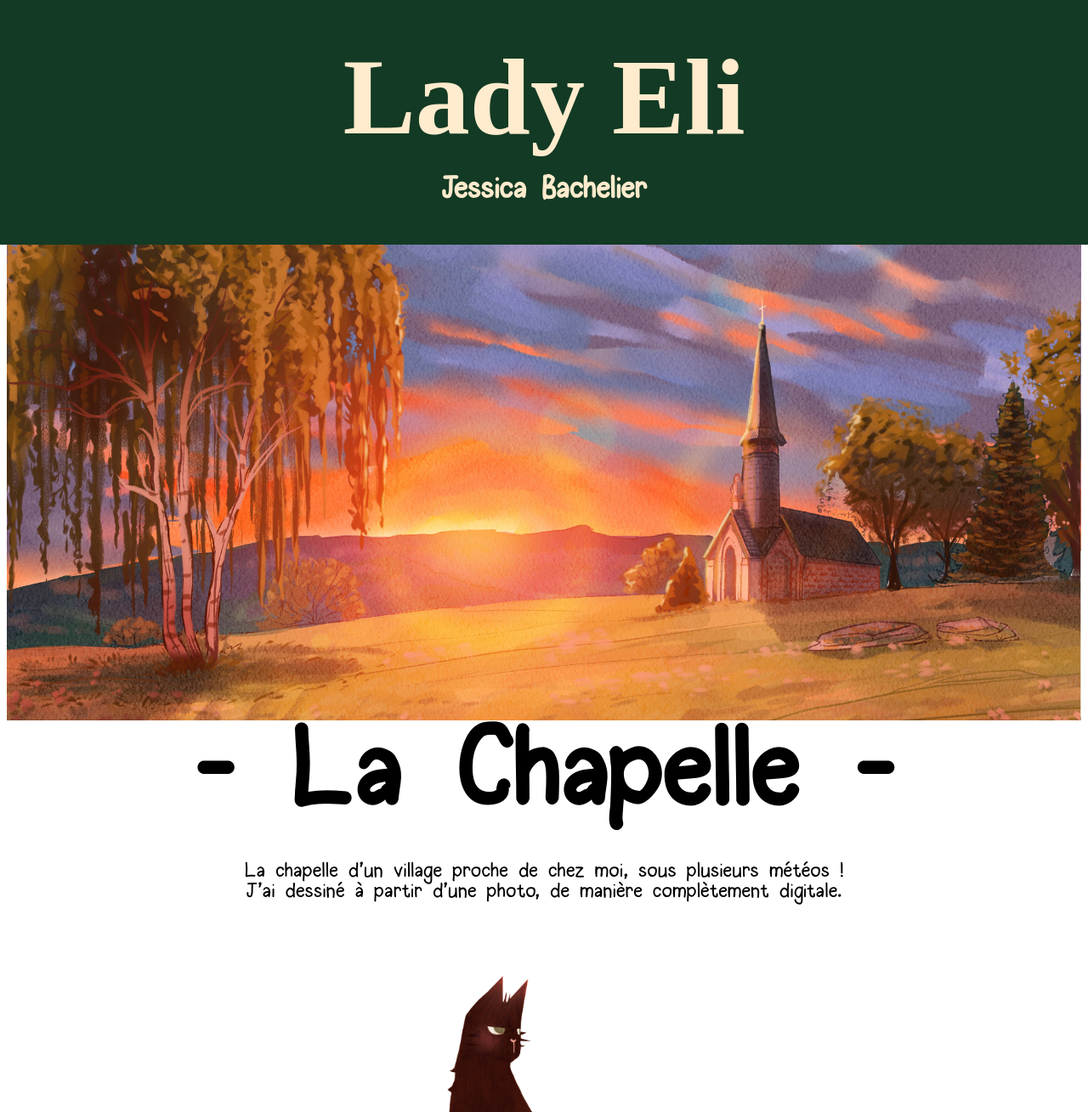
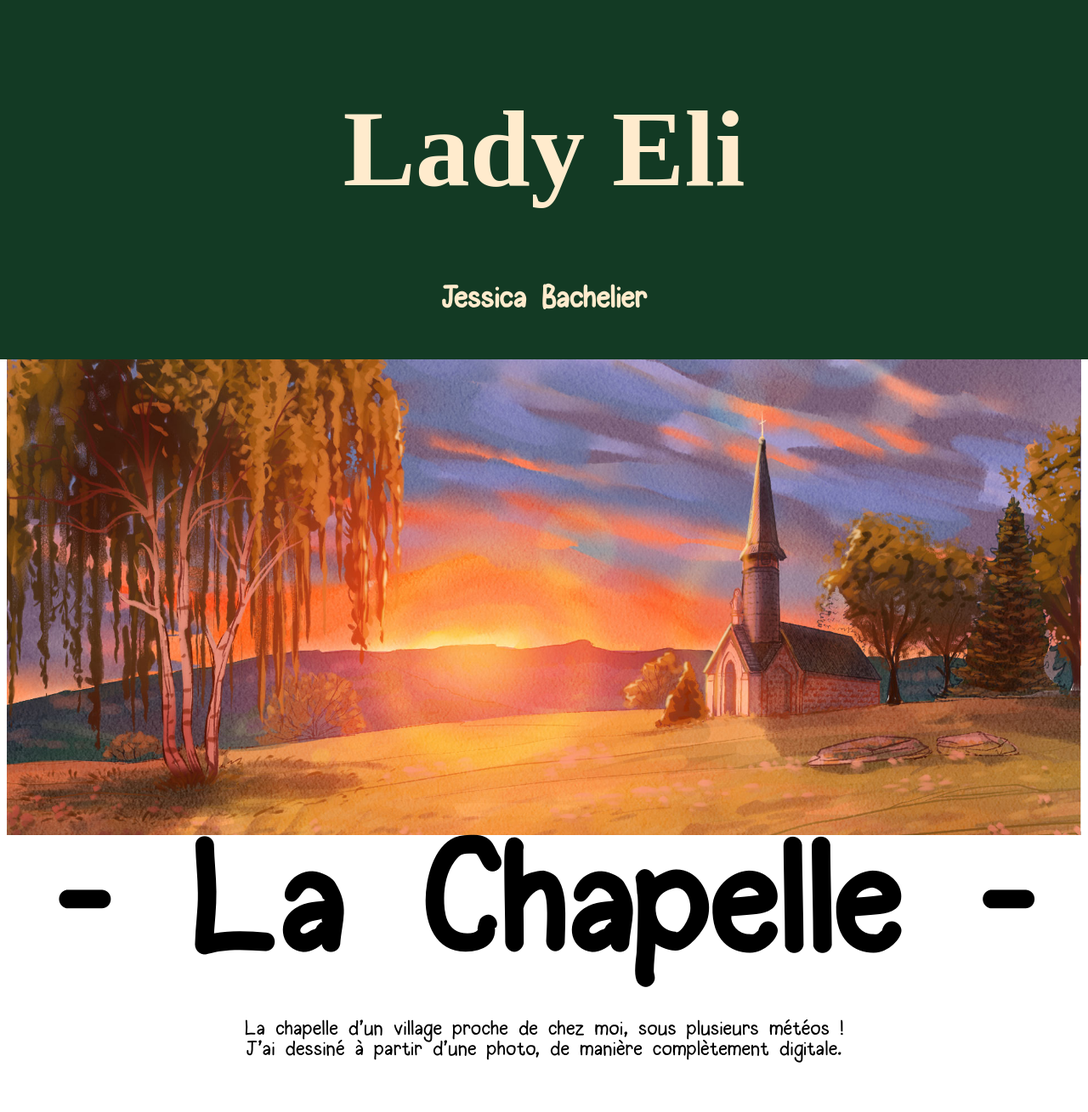
Before and after one commit to Bastien-DUPONT/Site-Jessica-Bachelier, a plain HTML site: page Chapelle.html in a window 1280 px wide. Shown: the top 1309 px of the page at 85% size. Drawn offline with Linux system fonts and the light colour scheme; files whose address does not match are found by name; a web font is replaced by a local one.

Commit message:
Mise à jour du style CSS

```diff
--- a/style.css
+++ b/style.css
@@ -86,7 +86,7 @@ footer{
     padding-left: 0vw;
     text-align: center;
     color: blanchedalmond;
-    line-height: 1.5em;
+
 }
 
 body{
@@ -120,14 +120,14 @@ h3{
 
 h4{
     font-family: Halogen;
-    font-size: 16dvh;
+    font-size: 14dvw;
     text-align: center;
     margin: 0;
 }
 
 h5{
     font-family: Halogen;
-    font-size: 10dvh;
+    font-size: 8dvw;
     text-align: center;
     margin: 0;
 }
```
